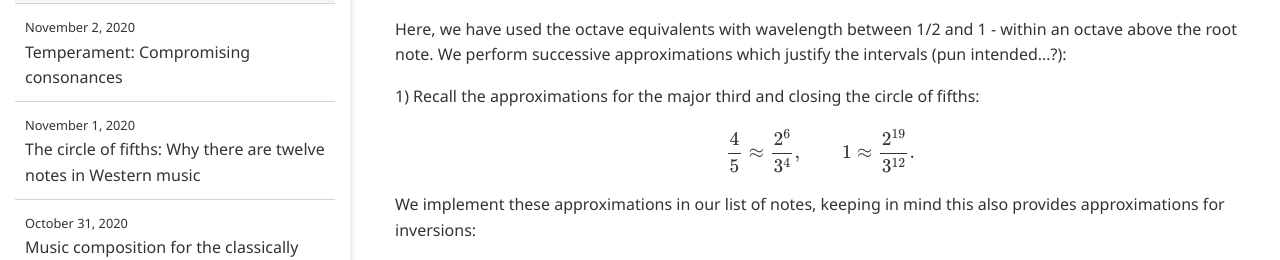
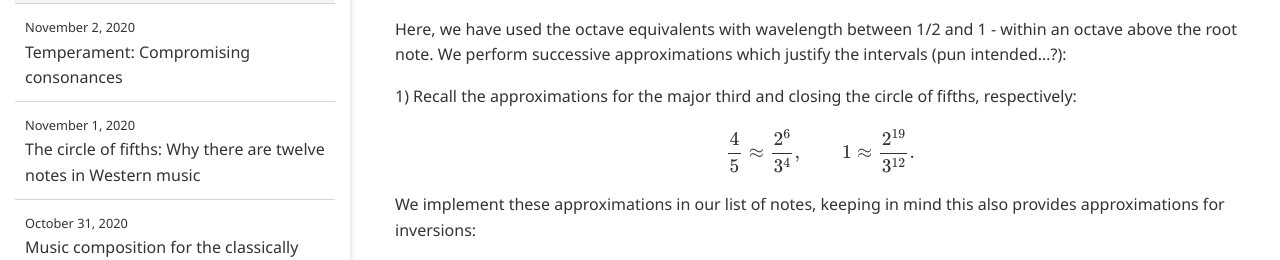
Before and after one commit to ansyblenetwork/sdg, a Jekyll site: the page built from _posts/2020-11-03-just-intonation-understanding-and-ordering-the.md, in a window 1280 px wide and 900 px high, scrolled down 320 px. Shown: the part 175-435 px from the top of the window. Built offline with Jekyll 4.4.1, drawn with Linux system fonts in a browser that asks for light colours; formulas are drawn with MathJax 3.

Commit message:
Update 2020-11-03-just-intonation-understanding-and-ordering-the.md

```diff
--- a/_posts/2020-11-03-just-intonation-understanding-and-ordering-the.md
+++ b/_posts/2020-11-03-just-intonation-understanding-and-ordering-the.md
@@ -14,7 +14,7 @@ $$\frac{2}{3}, \frac{2^3}{3^2}, \frac{2^4}{3^3}, \frac{2^6}{3^4}, \frac{2^7}{3^5
 
 Here, we have used the octave equivalents with wavelength between 1/2 and 1 - within an octave above the root note. We perform successive approximations which justify the intervals (pun intended...?):
 
-1) Recall the approximations for the major third and closing the circle of fifths:
+1) Recall the approximations for the major third and closing the circle of fifths, respectively:
 
 $$\frac{4}{5} \approx \frac{2^6}{3^4}, \qquad 1 \approx \frac{2^{19}}{3^{12}}.$$
 
```
